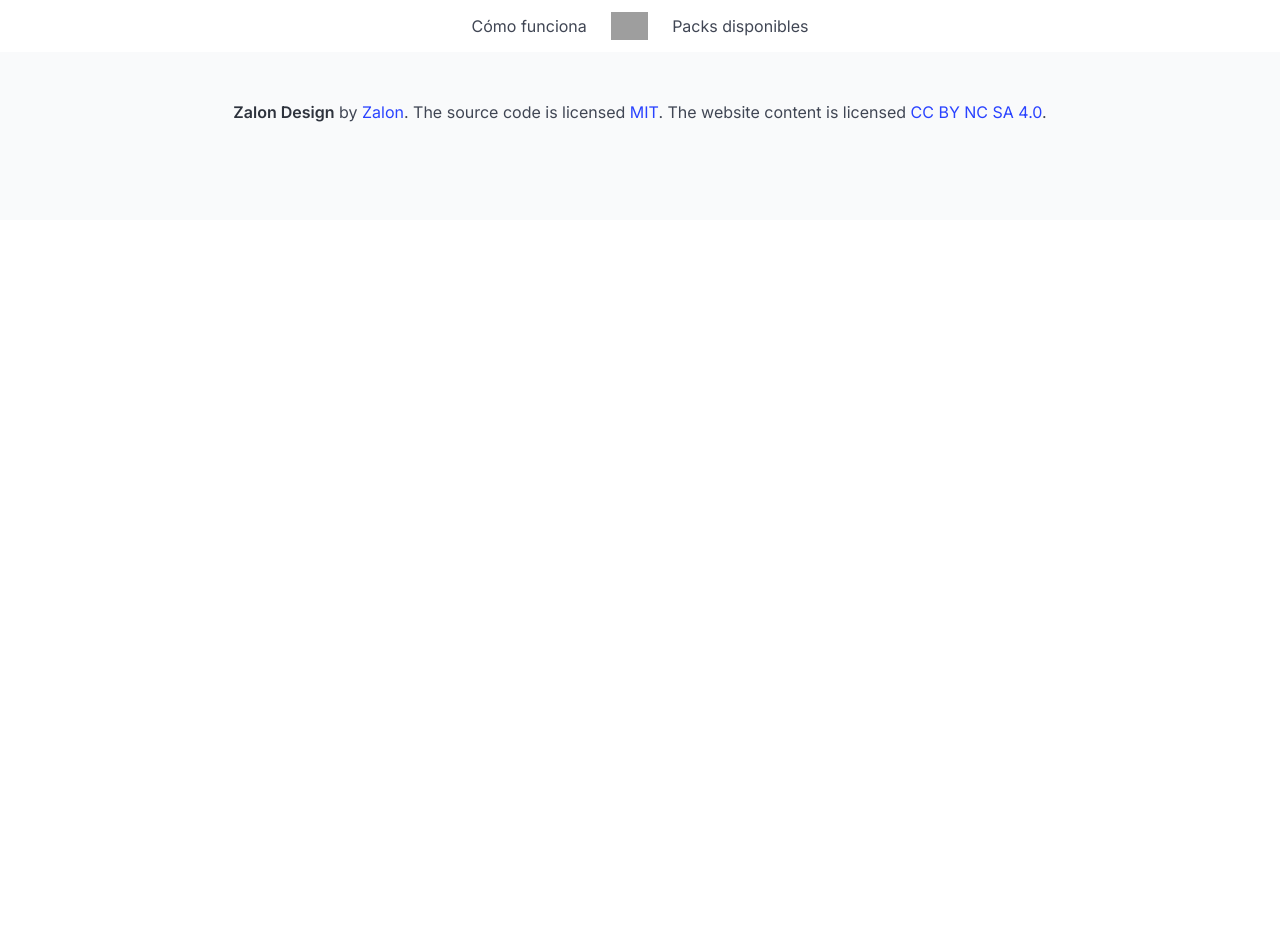
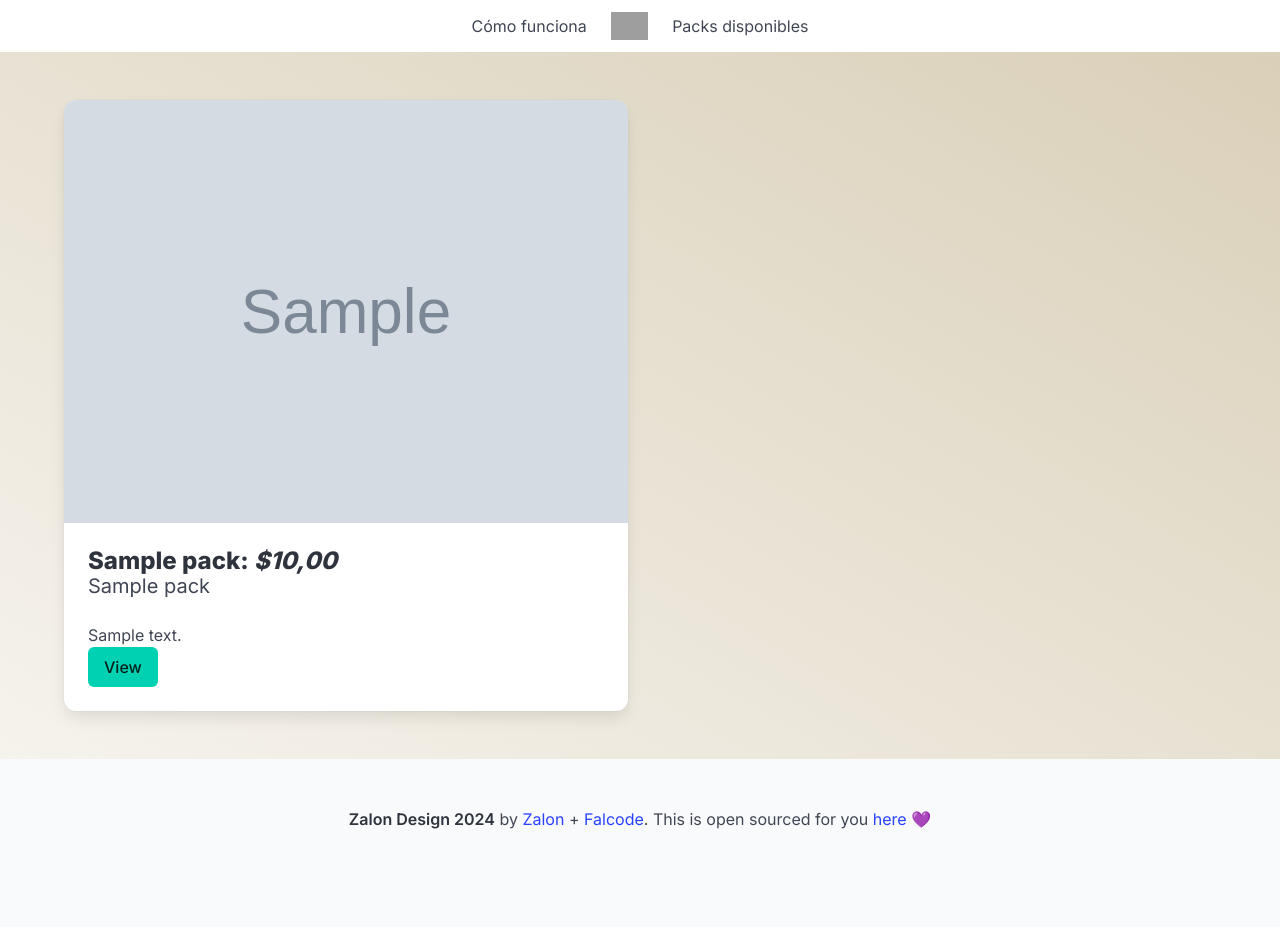
Before and after one commit to falcodeuy/zalon-design, a Django app: page / in a window 1280 px wide. Before the commit the page ends 122 px from the top, so only its background shows below. Run offline with Django 4.2, Linux system fonts and the light colour scheme; tables that the repository leaves empty hold one stand-in row (values such as "Sample post"); grey boxes marked "Sample" are stand-in pictures; parts of the project's set-up code (start-up, migrations or seed data) failed here and were passed over; grey boxes are pictures that could not be loaded.

Commit message:
WIP Refactor home page and add pack detail view

```diff
--- a/apps/main/templates/main/home.html
+++ b/apps/main/templates/main/home.html
@@ -8,9 +8,37 @@
 {% endblock %}
 
 {% block content %}
-  <div id="landing-page">
-    <header>
-      <div></div>
-    </header>
-  </div>
+  <section id="landing-page" class="section">
+    <div class="container">
+      {% for pack in packs %}
+        <div class="columns is-desktop">
+          <div class="column is-half">
+            <div class="card">
+              <div class="card-image">
+                <figure class="image is-4by3">
+                  <img src="{{ media_root }}{{ pack.banner.url }}" alt="Placeholder image" />
+                </figure>
+              </div>
+              <div class="card-content">
+                <div class="media">
+                  <div class="media-content">
+                    <p class="title is-4">
+                      {{ pack.name }}: <span class="is-6 is-italic">${{ pack.price }}</span>
+                    </p>
+                    <p class="subtitle is-5">{{ pack.subtitle }}</p>
+                  </div>
+                </div>
+
+                <div class="content">
+                  {{ pack.description }}
+                  <br />
+                  <a href="{% url 'main:pack_detail' pack.id %}" class="button is-primary">View</a>
+                </div>
+              </div>
+            </div>
+          </div>
+        </div>
+      {% endfor %}
+    </div>
+  </section>
 {% endblock %}
--- a/apps/main/urls.py
+++ b/apps/main/urls.py
@@ -4,4 +4,10 @@ from . import views
 app_name = "main"
 urlpatterns = [
     path("", views.home, name="home"),
+    path(
+        "pack/<slug:slug>/",
+        views.pack_detail,
+        name="pack_detail",
+        kwargs={"slug": "slug"},
+    ),
 ]
--- a/apps/main/views.py
+++ b/apps/main/views.py
@@ -1,5 +1,17 @@
 from django.shortcuts import render
+
+from .models import Pack
 
 
 def home(request):
-    return render(request, "main/home.html", {})
+    packs = Pack.objects.filter(is_active=True, show_in_landing=True)
+    context = {"packs": packs}
+
+    return render(request, "main/home.html", context)
+
+
+def pack_detail(request, slug):
+    pack = Pack.objects.get(slug=slug)
+    context = {"pack": pack}
+
+    return render(request, "main/pack_detail.html", context)
--- a/templates/base.html
+++ b/templates/base.html
@@ -53,9 +53,7 @@
     <footer class="footer">
       <div class="content has-text-centered">
         <p>
-          <strong>Zalon Design</strong> by <a href="zalon.app">Zalon</a>. The source code is licensed
-          <a href="http://opensource.org/licenses/mit-license.php">MIT</a>. The website content is licensed
-          <a href="http://creativecommons.org/licenses/by-nc-sa/4.0/">CC BY NC SA 4.0</a>.
+          <strong>Zalon Design 2024</strong> by <a href="http://zalon.app">Zalon</a> + <a href="http://falcode.dev">Falcode</a>. This is open sourced for you <a href="https://github.com/falcodeuy/zalon-design/">here</a> 💜
         </p>
       </div>
     </footer>
@@ -63,21 +61,24 @@
     <script>
       document.addEventListener('DOMContentLoaded', () => {
         // Get all "navbar-burger" elements
-        const $navbarBurgers = Array.prototype.slice.call(document.querySelectorAll('.navbar-burger'), 0)
+        const $navbarBurgers = Array.prototype.slice.call(
+          document.querySelectorAll('.navbar-burger'),
+          0
+        );
 
         // Add a click event on each of them
-        $navbarBurgers.forEach((el) => {
+        $navbarBurgers.forEach(el => {
           el.addEventListener('click', () => {
             // Get the target from the "data-target" attribute
-            const target = el.dataset.target
-            const $target = document.getElementById(target)
+            const target = el.dataset.target;
+            const $target = document.getElementById(target);
 
             // Toggle the "is-active" class on both the "navbar-burger" and the "navbar-menu"
-            el.classList.toggle('is-active')
-            $target.classList.toggle('is-active')
-          })
-        })
-      })
+            el.classList.toggle('is-active');
+            $target.classList.toggle('is-active');
+          });
+        });
+      });
     </script>
   </body>
 </html>
```
